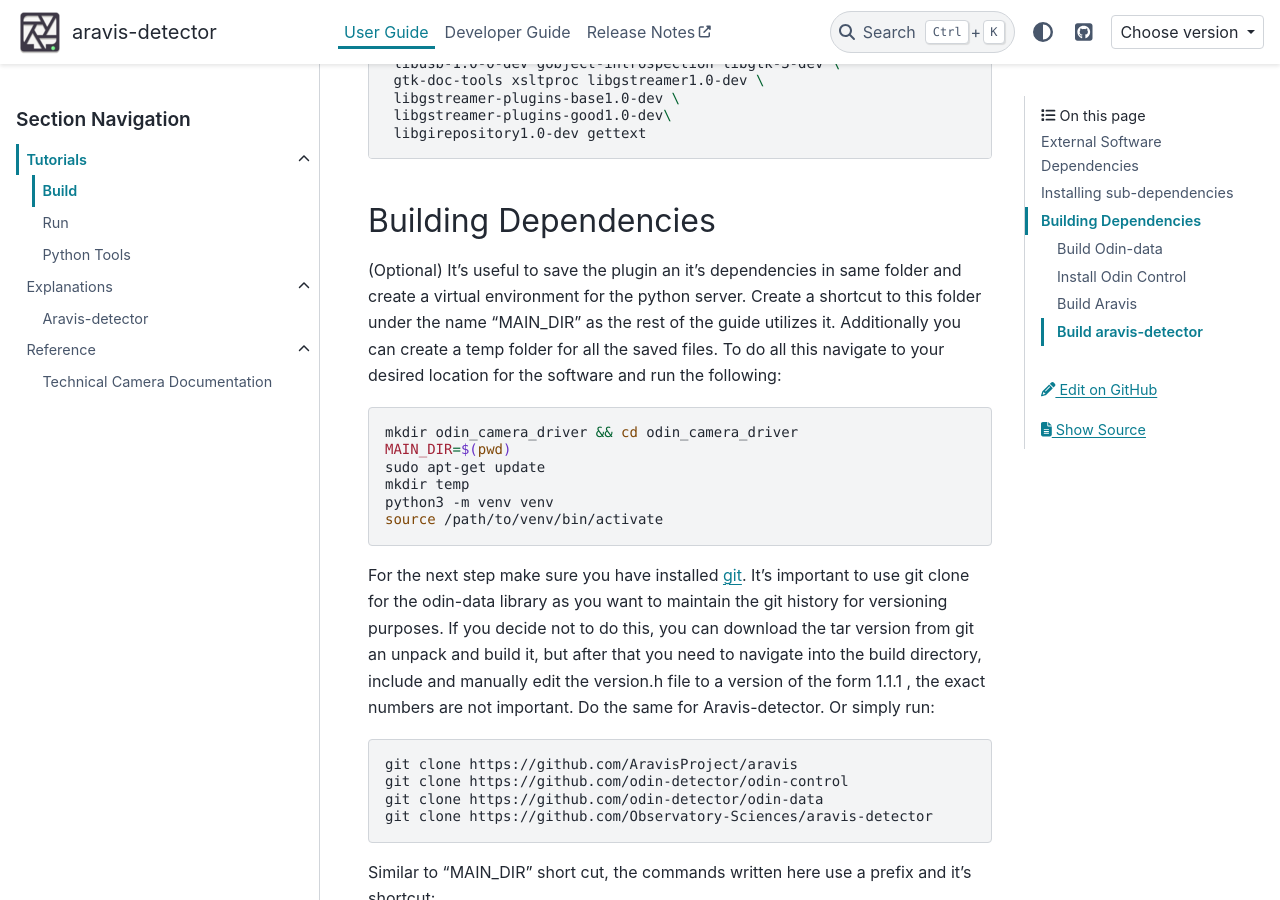
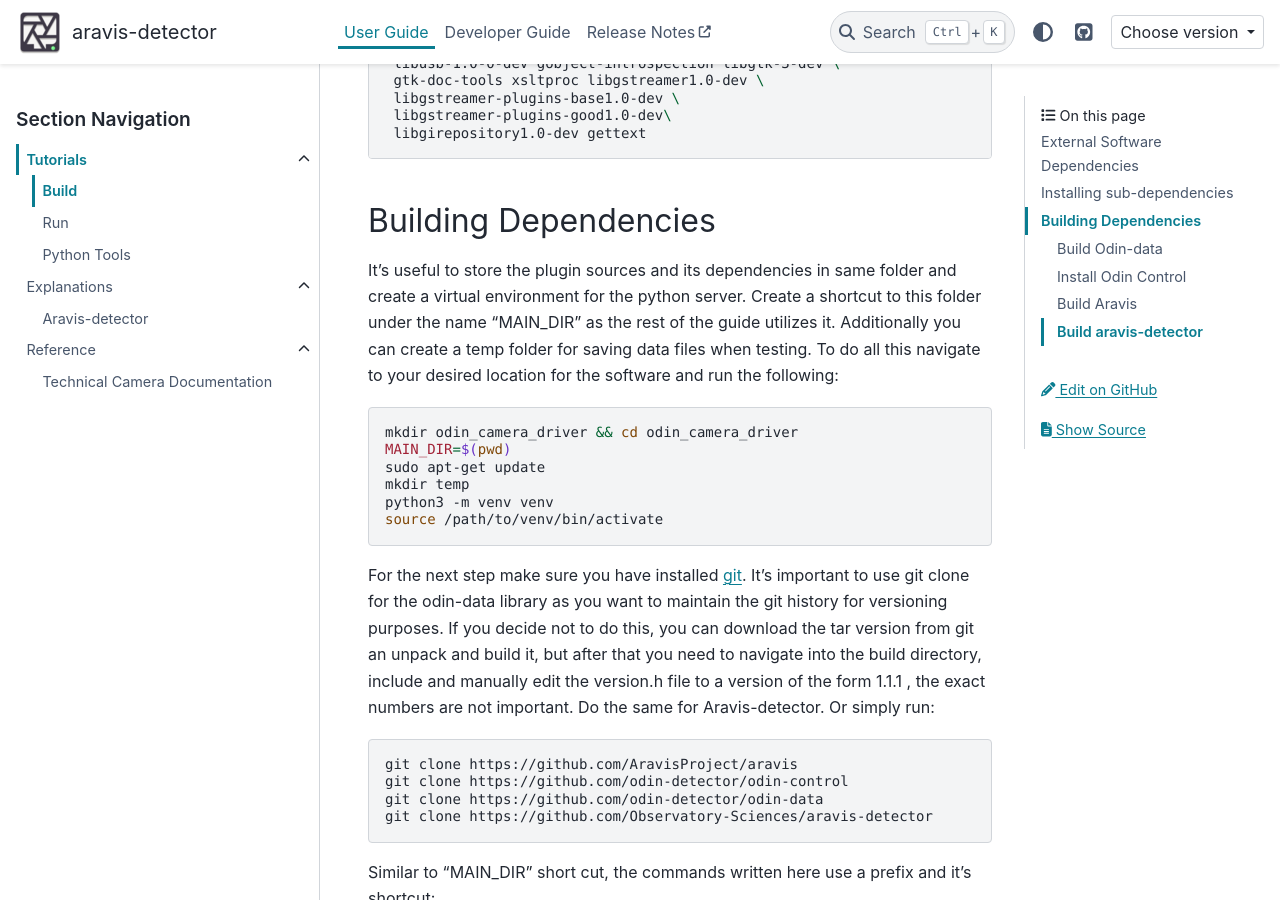
Before and after one commit to Observatory-Sciences/aravis-detector, a Sphinx documentation site: the page built from docs/user/tutorials/build.md, in a window 1280 px wide and 900 px high, scrolled down 1505 px. Built offline with Sphinx 7.4.7 and the PyData theme 0.15.4, drawn with Linux system fonts in a browser that asks for light colours.

Commit message:
Update docs/user/tutorials/build.md
Co-authored-by: Ulrik Kofoed Pedersen <ulrikpedersen@users.noreply.github.com>

````diff
--- a/docs/user/tutorials/build.md
+++ b/docs/user/tutorials/build.md
@@ -56,7 +56,7 @@
 
 ## Building Dependencies
 
-(Optional) It's useful to save the plugin an it's dependencies in same folder and create a virtual environment for the python server. Create a shortcut to this folder under the name "MAIN_DIR" as the rest of the guide utilizes it. Additionally you can create a temp folder for all the saved files. To do all this navigate to your desired location for the software and run the following:
+It's useful to store the plugin sources and its dependencies in same folder and create a virtual environment for the python server. Create a shortcut to this folder under the name "MAIN_DIR" as the rest of the guide utilizes it. Additionally you can create a temp folder for saving data files when testing. To do all this navigate to your desired location for the software and run the following:
 
 ```shell
 mkdir odin_camera_driver && cd odin_camera_driver
````
